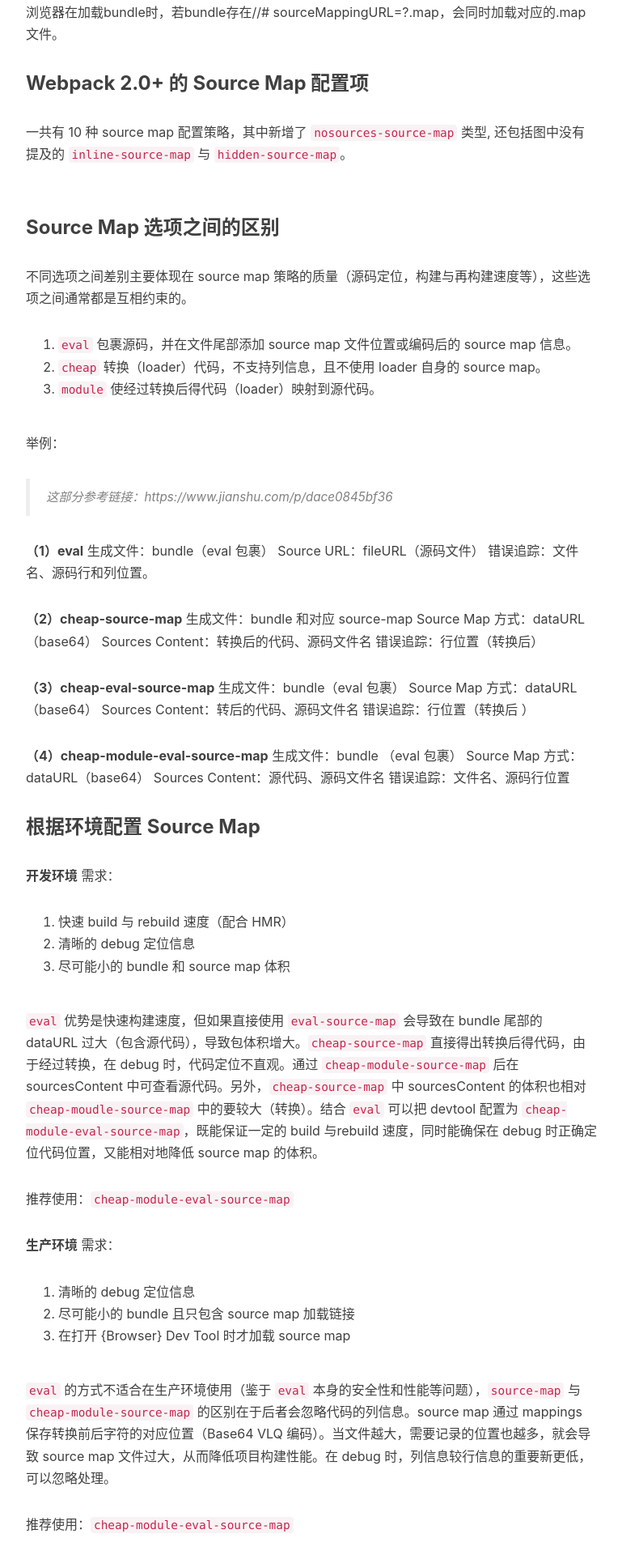
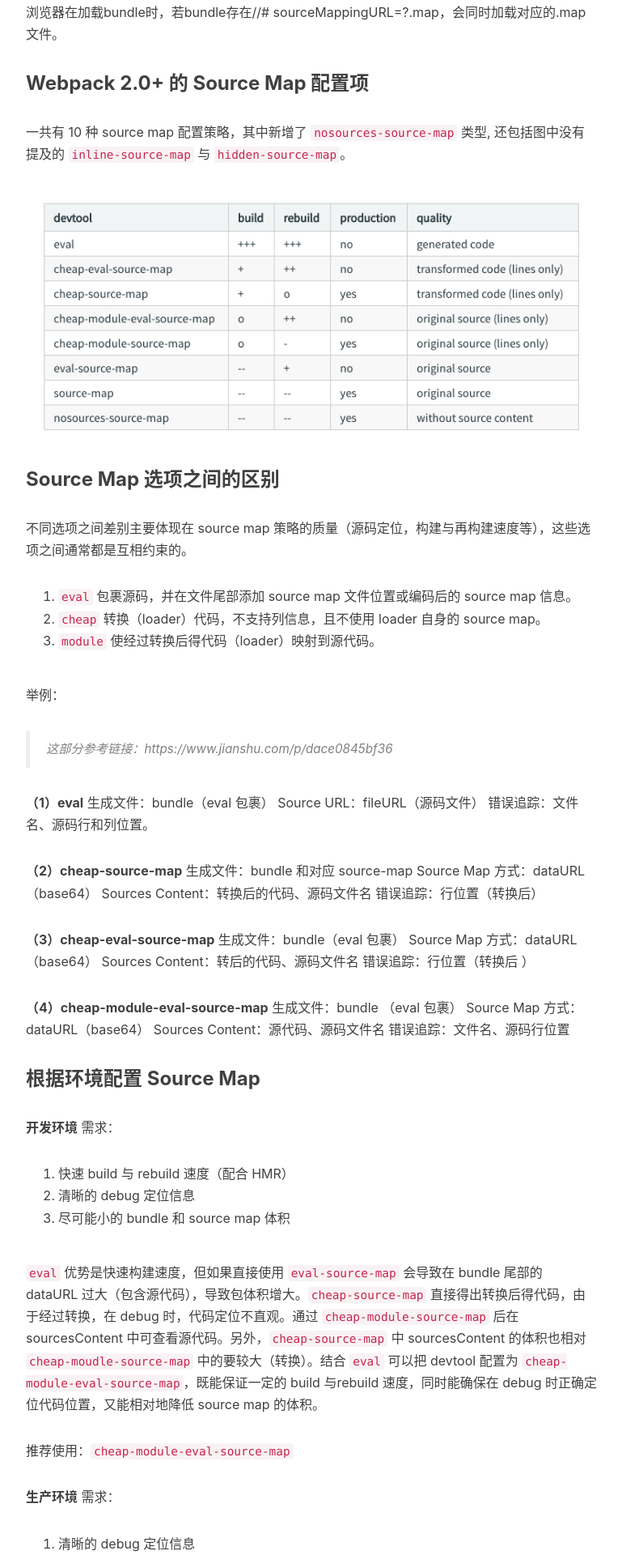
Before and after one commit to monkey-yu/monkey-yu.github.io, a Jekyll site: the page built from _posts/2018-12-29-sourceMap.md, in a window 1280 px wide. Shown: the part 923-2843 px from the top of the page at 81% size, without its empty margins (233-1002 px from the left). Built offline with Jekyll 4.4.1, drawn with Linux system fonts in a browser that asks for light colours; nearby versions of some CDN libraries; comment, search, counter and statistics services are not loaded.

Commit message:
sourcemap 替换图片

```diff
--- a/_posts/2018-12-29-sourceMap.md
+++ b/_posts/2018-12-29-sourceMap.md
@@ -25,7 +25,7 @@
 
 一共有 10 种 source map 配置策略，其中新增了 `nosources-source-map` 类型, 还包括图中没有提及的 `inline-source-map` 与 `hidden-source-map`。
 
-![](/Users/mac13/Desktop/source-map-01.jpg)
+![](/img/post_img/sourcemap/source-map-01.jpg)
 
 ### Source Map 选项之间的区别
 
```
Also changed, not shown: img/post_img/sourcemap/source-map-01.jpg (added).
